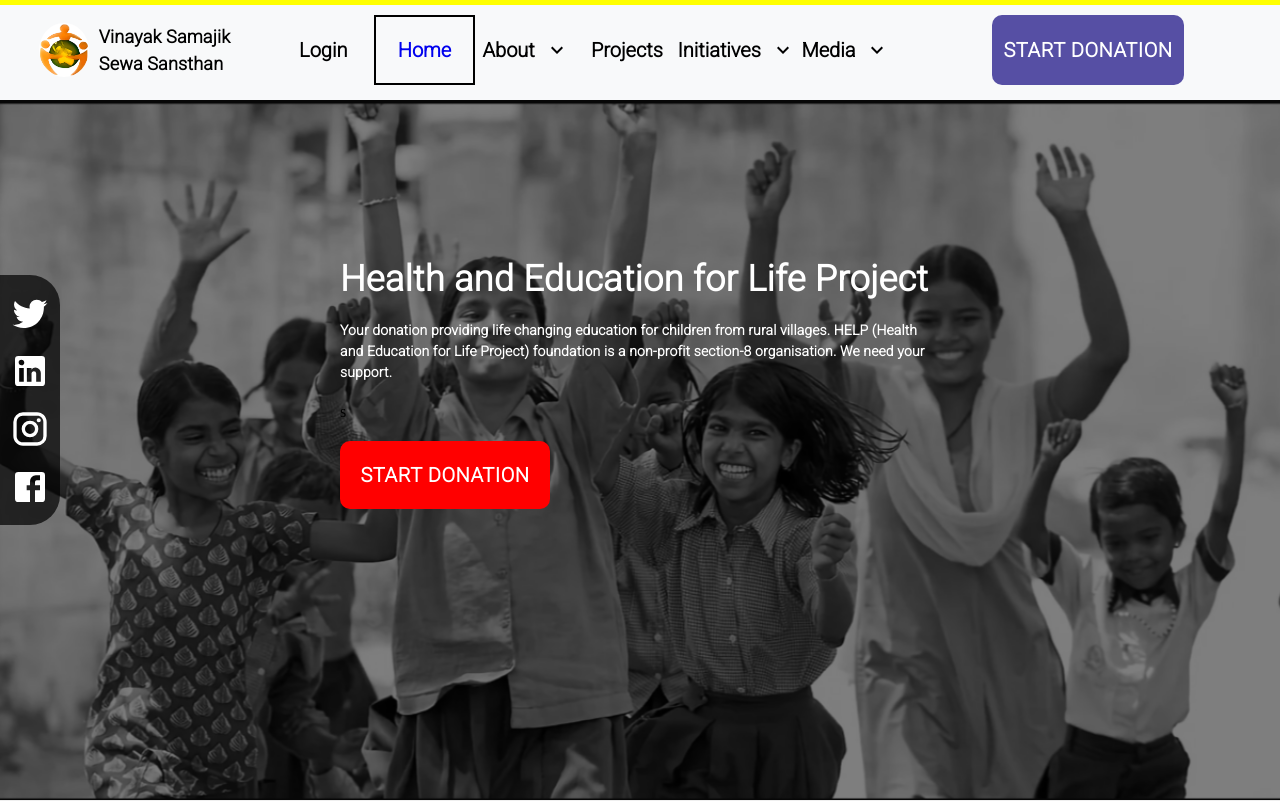
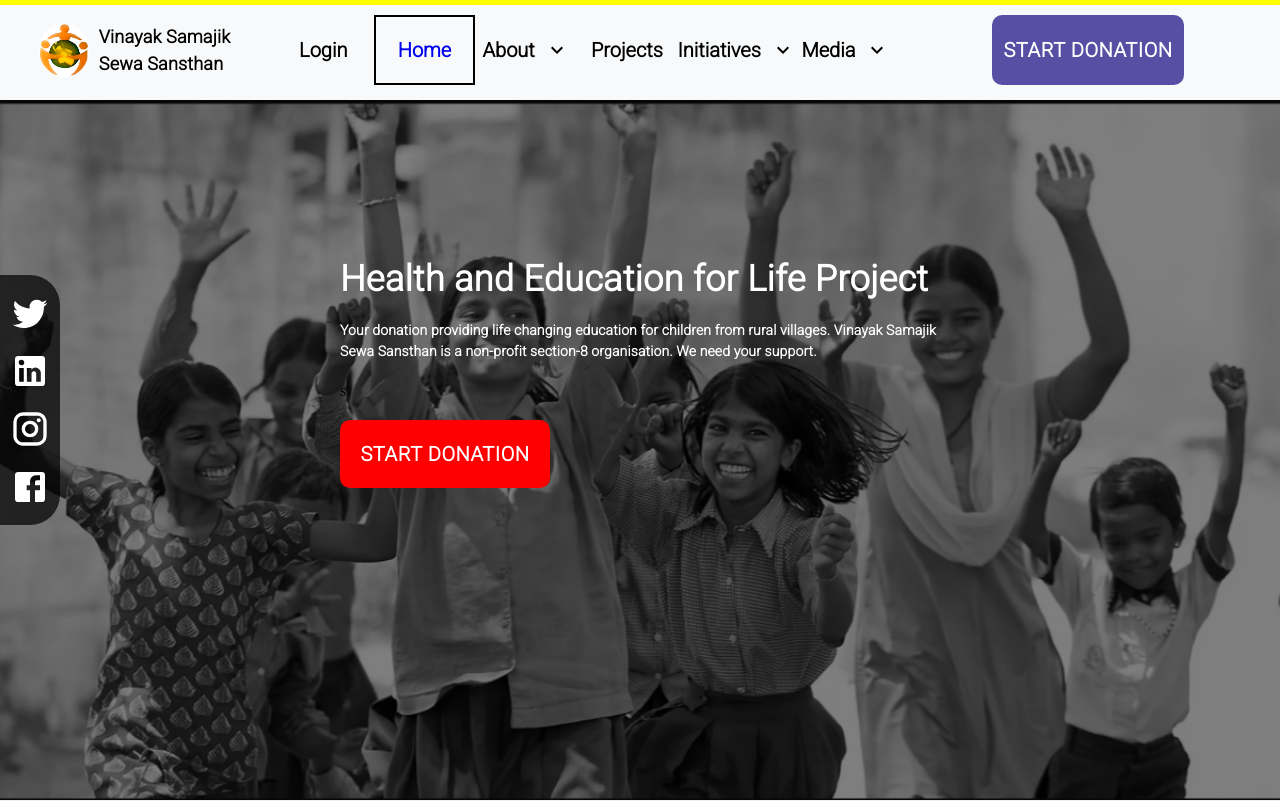
Before and after one commit to HostingForNgo/HelpFoundation1, a React (Create React App) app: page / in a window 1280 px wide. Shown: the top 801 px of the page. Built offline with nearby package versions, Linux system fonts and the light colour scheme; no server answers; a web font is replaced by a local one.

Commit message:
Update FirstSection.jsx

```diff
--- a/src/Components/LandingPage/firstSection/FirstSection.jsx
+++ b/src/Components/LandingPage/firstSection/FirstSection.jsx
@@ -36,7 +36,7 @@ export default function FirstSection() {
                                     Health and Education for Life Project
                                 </Typography>
                                 <Typography sx={{ fontSize: "14px", color: "white", fontWeight: "800", fontFamily: "Roboto, sans-serif" }}>
-                                    Your donation providing life changing education for children from rural villages. HELP (Health and Education for Life Project) foundation is a non-profit section-8 organisation. We need your support.
+                                    Your donation providing life changing education for children from rural villages. Vinayak Samajik Sewa Sansthan is a non-profit section-8 organisation. We need your support.
                                 </Typography>s
                                 <NavLink to={"/Projects"} style={{ textDecoration: "none",width: "210px" }}>
                                     <Button variant="text" style={{ fontFamily: 'Roboto, sans-serif', fontSize: "20px", width: "210px", height: "68px", background: "red", color: "white", borderRadius: "10px", fontWeight: "800" }}>Start Donation</Button>
```
